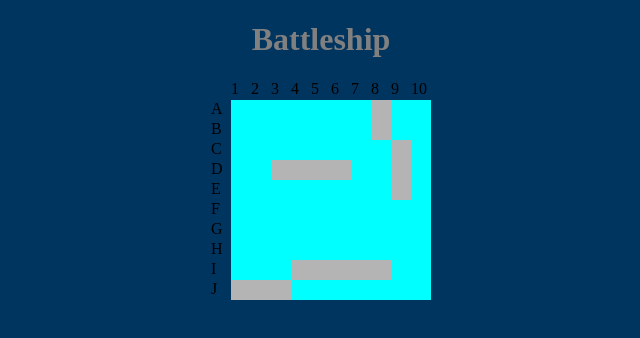
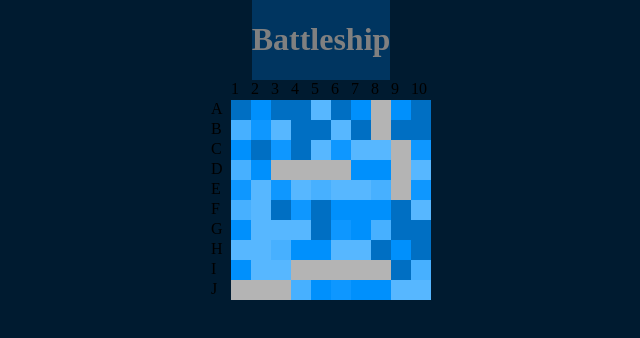
Before and after one commit to Kbouti/Battleship, a website built with webpack: page dist/index.html in a window 1280 px wide. Both pictures are taken after typing "Sample", "Sample" into the empty fields and a click on the button "Start Game". Shown: the whole page, without its empty margins (319-959 px from the left). Built offline with nearby package versions, Linux system fonts and the light colour scheme.

Commit message:
Add random shade of blue for empty squares

```diff
--- a/src/boards.js
+++ b/src/boards.js
@@ -207,7 +207,28 @@
         console.log(`i: ${i}`);
         const space = this.getSpaceAt(alphabet[j], i);
         if (space.status == "empty") {
-          newSpace.classList.add("empty");
+          let randomNum = Math.floor(Math.random() * 10);
+          let remainder = randomNum % 6;
+          console.log(randomNum);
+          console.log(`remainder: ${remainder}`);
+          if (remainder == 0) {
+            newSpace.classList.add(`empty1`);
+          }
+          if (remainder == 1) {
+            newSpace.classList.add(`empty2`);
+          }
+          if (remainder == 2) {
+            newSpace.classList.add(`empty3`);
+          }
+          if (remainder == 3) {
+            newSpace.classList.add(`empty4`);
+          }
+          if (remainder == 4) {
+            newSpace.classList.add(`empty5`);
+          }
+          if (remainder == 5) {
+            newSpace.classList.add(`empty5`);
+          }
         }
         if (space.status == "occupied") {
           newSpace.classList.add("occupied");
--- a/src/style.css
+++ b/src/style.css
@@ -1,14 +1,21 @@
 
-.hello {
-  color: red;
-  background: url("./images/dice.png");
+
+:root{
+  --blue1: #57b7ff;
+  --blue2: #47b0ff;
+  --blue3: #0e97ff;
+  --blue4: #0090fc;
+  --blue5: #006fc3;
+  --blue6: #0066b3;
+--darkBlue: #001b30;
 }
+
 
 
 body {
   padding: 0px;
   margin: 0px;
-  background-color: #003560;
+  background-color: var(--darkBlue);
   display: flex;
   flex-direction: column;
   justify-content:center;
@@ -95,6 +102,10 @@
 
 .onTheBoard{
   /* Every space on gameboard or scoreboard */
+
+  width: 20px;
+  height: 20px;
+
 }
 
 .boardLegend{
@@ -105,17 +116,31 @@
   /* The actual spaces in play */
 }
 
-.empty {
-  background-color: aqua;
-  width: 20px;
-  height: 20px;
+.empty1 {
+  background-color: var(--blue1);
 }
+.empty2 {
+  background-color: var(--blue2);
+}
+.empty3 {
+  background-color: var(--blue3);
+}
+.empty4 {
+  background-color: var(--blue4);
+}
+.empty5 {
+  background-color: var(--blue5);
+}
+.empty6 {
+  background-color: var(--blue6);
+}
+
+
+
+
 
 .occupied {
 background-color: rgb(180, 180, 180);
-  width: 20px;
-  height: 20px;
-
 }
 
 .hit{
```
Also changed, not shown: dist/4c405be2b02ce9aaeae5.png (deleted), dist/bundle.js.
